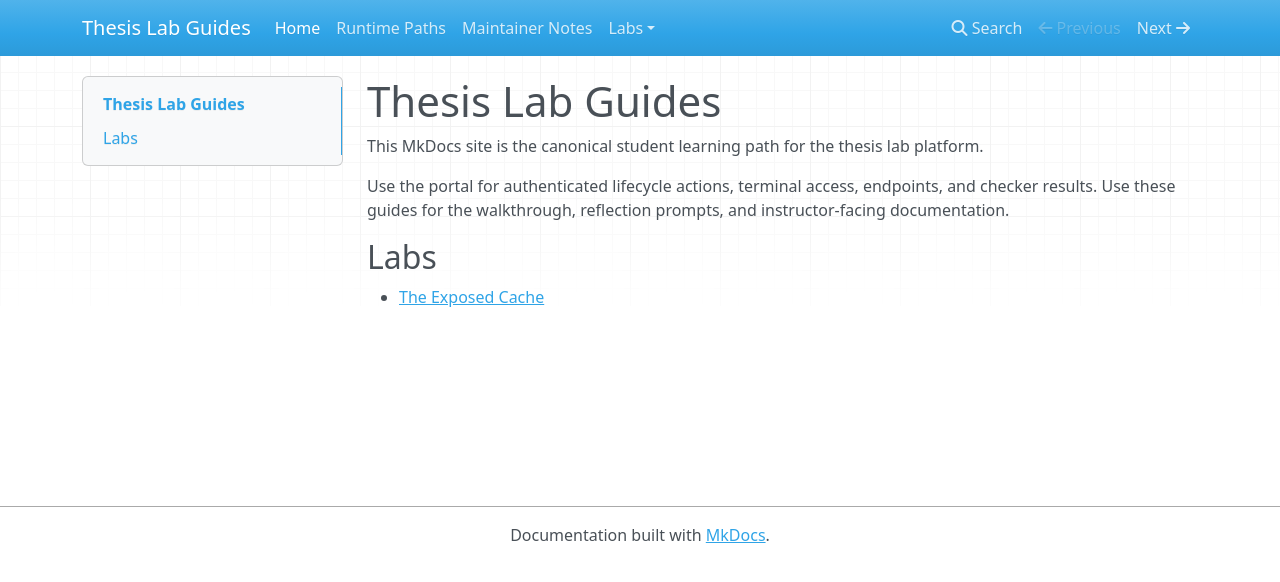
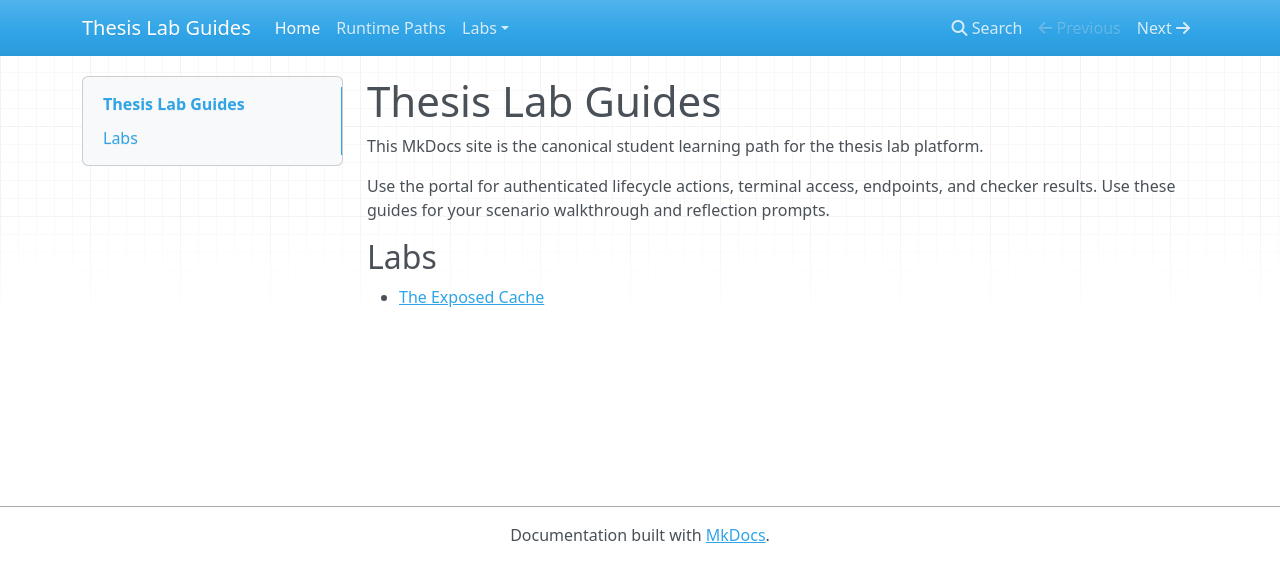
Before and after one commit to sagar-uprety/containerized-cybersecurity-lab-platform, an MkDocs documentation site: the page built from docs/index.md, in a window 1280 px wide. Shown: the top 582 px of the page. Built offline with MkDocs 1.6.1, drawn with Linux system fonts in a browser that asks for light colours; nearby versions of some CDN libraries.

Commit message:
docs: focus MkDocs on student content

```diff
--- a/docs/index.md
+++ b/docs/index.md
@@ -2,7 +2,7 @@
 
 This MkDocs site is the canonical student learning path for the thesis lab platform.
 
-Use the portal for authenticated lifecycle actions, terminal access, endpoints, and checker results. Use these guides for the walkthrough, reflection prompts, and instructor-facing documentation.
+Use the portal for authenticated lifecycle actions, terminal access, endpoints, and checker results. Use these guides for your scenario walkthrough and reflection prompts.
 
 ## Labs
 
--- a/mkdocs.yml
+++ b/mkdocs.yml
@@ -8,7 +8,6 @@ theme:
 nav:
   - Home: index.md
   - Runtime Paths: runtime-paths.md
-  - Maintainer Notes: maintainer-notes.md
   - Labs:
       - The Exposed Cache: labs/redis-exposed.md
 plugins:
```
